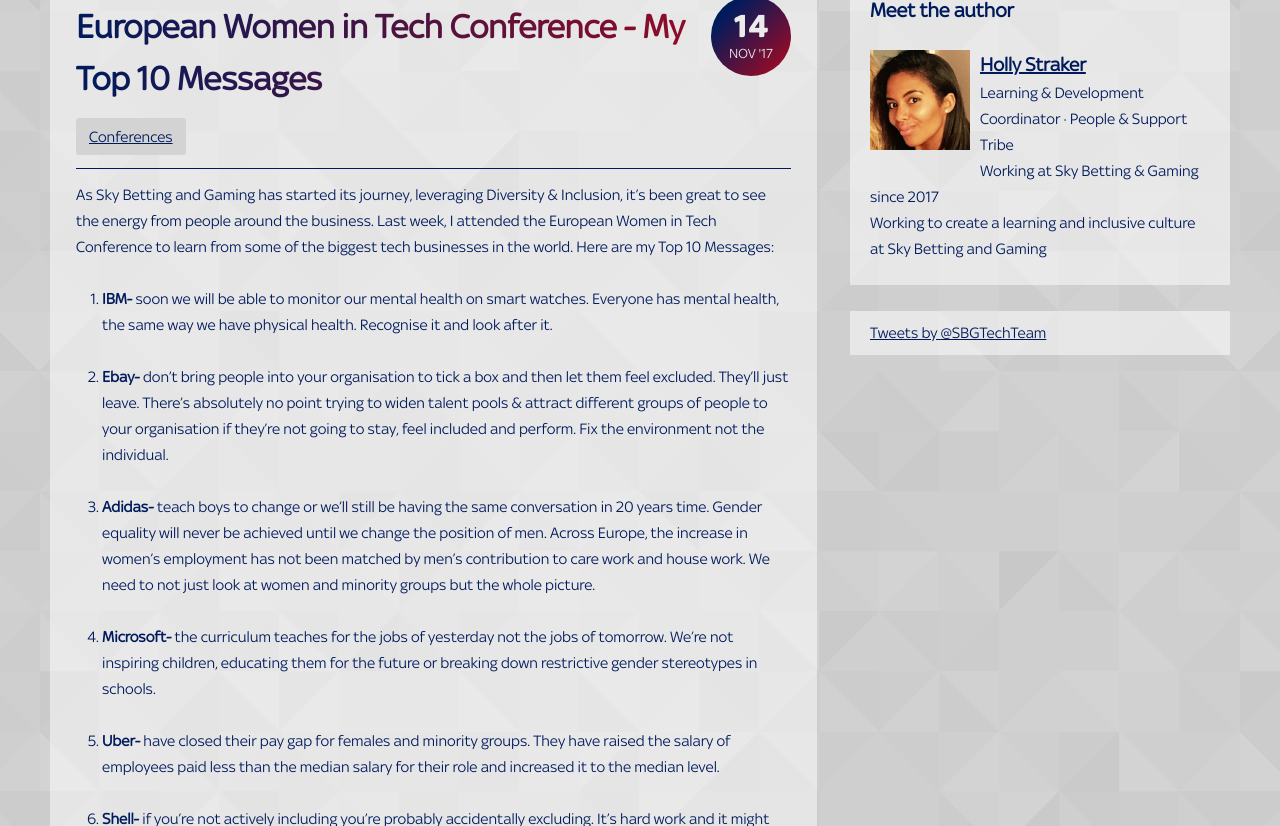
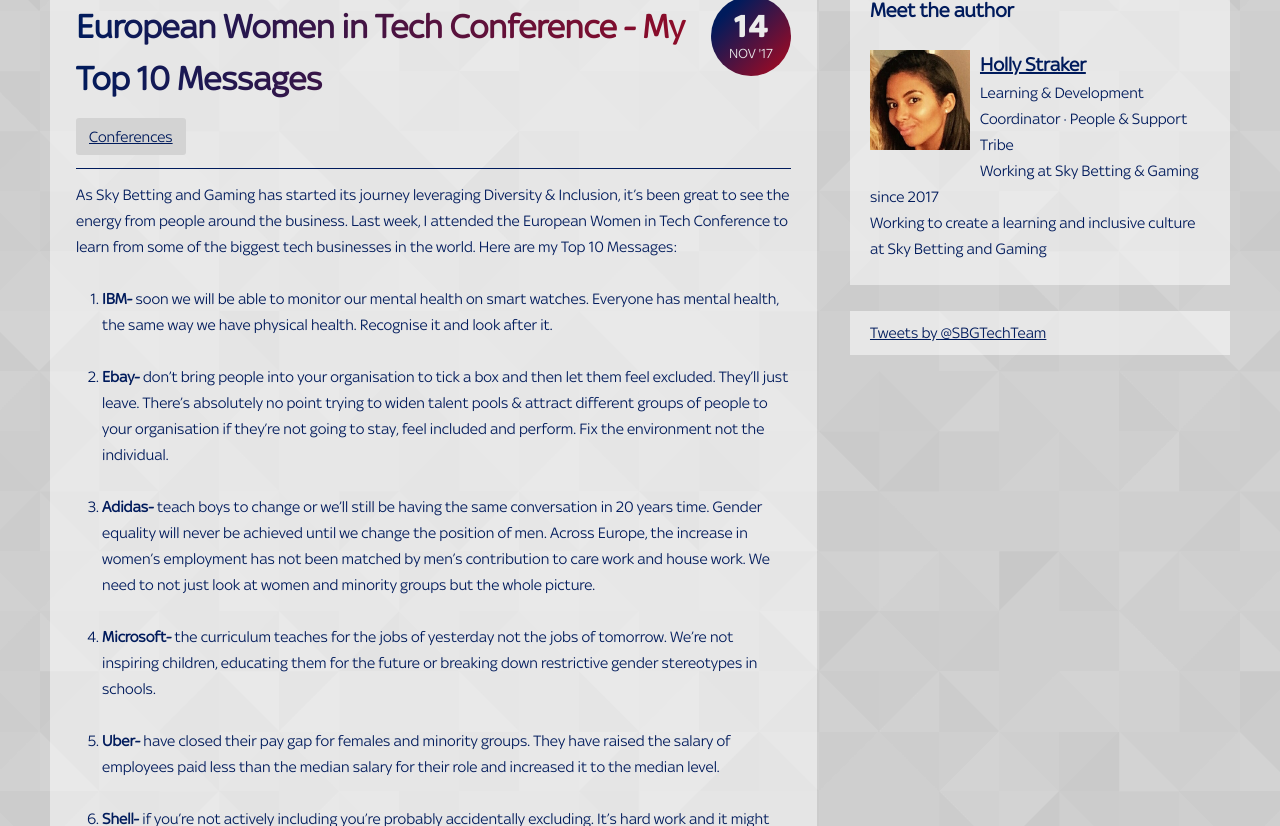
Before and after one commit to skybet/skybet.github.io, a Jekyll site: the page built from _posts/2017-11-14-european-women-in-tech.md, in a window 1280 px wide and 900 px high, scrolled down 394 px, cut to the strip 74-900 px from the top of the window. Built offline with Jekyll 4.4.1, drawn with Linux system fonts in a browser that asks for light colours; nearby versions of some CDN libraries; some web fonts are replaced; comment, search, counter and statistics services are not loaded.

Commit message:
Removed a comma

```diff
--- a/_posts/2017-11-14-european-women-in-tech.md
+++ b/_posts/2017-11-14-european-women-in-tech.md
@@ -9,7 +9,7 @@
 image:      european-wit/european-wit-conference-hall.jpg
 ---
 
-As Sky Betting and Gaming has started its journey, leveraging Diversity & Inclusion, it’s been great to see the energy from people around the business. Last week, I attended the European Women in Tech Conference to learn from some of the biggest tech businesses in the world. Here are my Top 10 Messages:
+As Sky Betting and Gaming has started its journey leveraging Diversity & Inclusion, it’s been great to see the energy from people around the business. Last week, I attended the European Women in Tech Conference to learn from some of the biggest tech businesses in the world. Here are my Top 10 Messages:
 
 
 1.	**IBM-** soon we will be able to monitor our mental health on smart watches.
```
